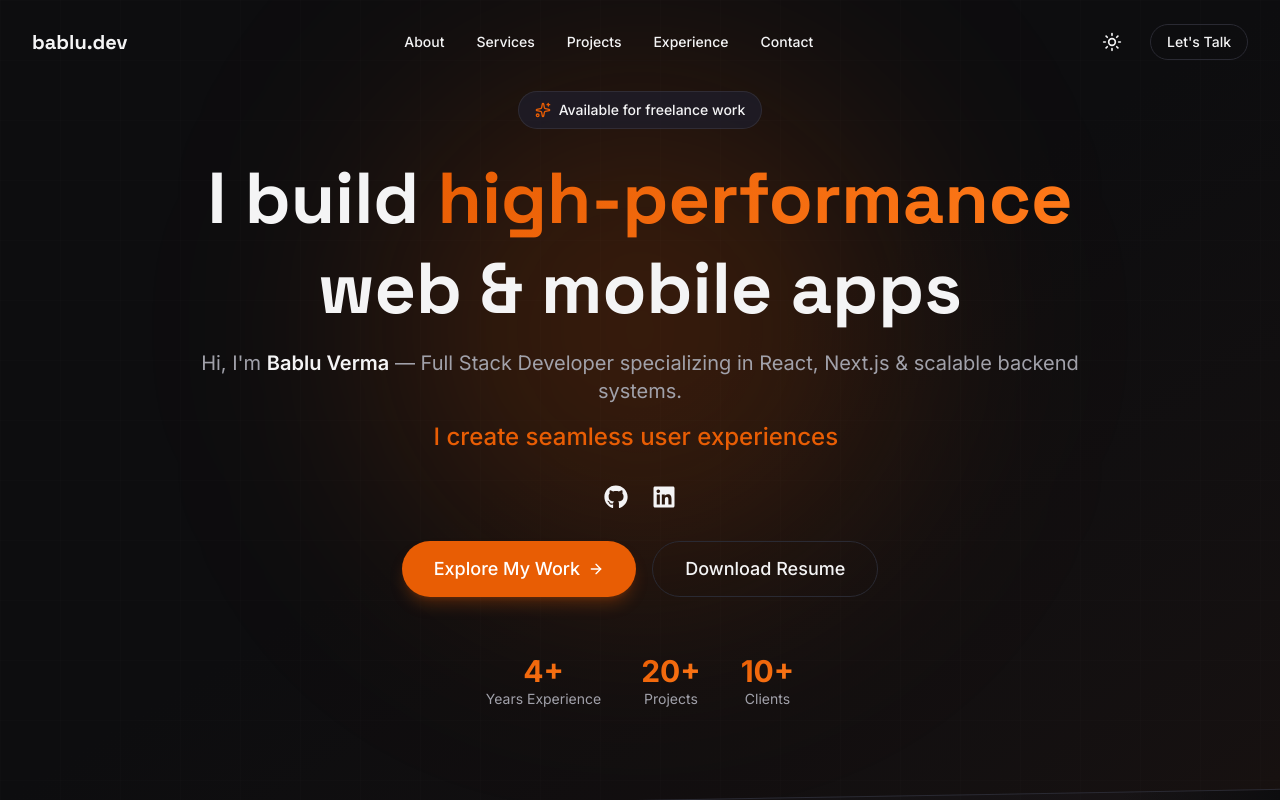
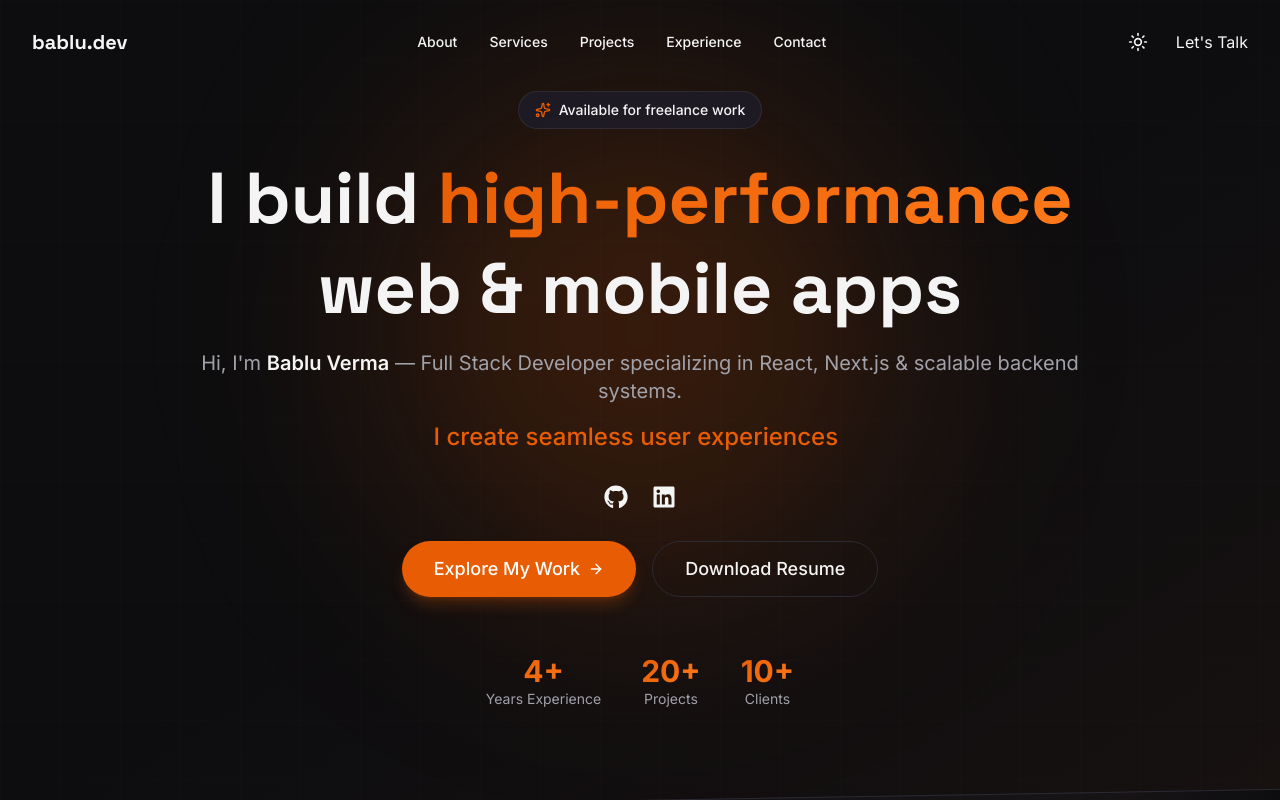
Before and after one commit to Bablu-Verma/nextjs-portfolio, a Next.js app: page / in a window 1280 px wide. Shown: the top 800 px of the page. Built offline with nearby package versions, Linux system fonts and the light colour scheme.

Commit message:
solve error

```diff
--- a/app/experience/page.tsx
+++ b/app/experience/page.tsx
@@ -10,7 +10,7 @@ import { BackButton } from '@/components/ui/BackButton';
 
 export default function ExperiencePage() {
     return (
-        <Section id="experience" className="relative">
+        <Section className="relative">
             <Container>
                 <BackButton />
                 <SectionHeader
--- a/app/page.tsx
+++ b/app/page.tsx
@@ -15,13 +15,14 @@ import { Testimonials } from '@/components/sections/Testimonials';
 import { FAQ } from '@/components/sections/FAQ';
 import { Contact } from '@/components/sections/Contact';
 import { CTA } from '@/components/sections/CTA';
+import HashScroller from '@/components/ui/HashScroller';
 
 export default function Home() {
 
 
   return (
     <div >
-
+      <HashScroller />
       <main>
         <Hero />
         <Marquee />
--- a/app/projects/page.tsx
+++ b/app/projects/page.tsx
@@ -16,7 +16,7 @@ export default function AllProjects() {
 
 
     return (
-        <Section id="projects" className="relative">
+        <Section className="relative">
             <Container>
                 <BackButton />
                 <SectionHeader
--- a/components/sections/Navbar.tsx
+++ b/components/Navbar.tsx
@@ -94,17 +94,12 @@ export function Navbar() {
                 </AnimatePresence>
               </Button>
 
-              <Button
-                variant="outline"
-                size="sm"
+              <Link
+                href='/#contact'
                 className="hidden md:flex"
-                onClick={() => {
-                  const contactSection = document.getElementById('contact');
-                  contactSection?.scrollIntoView({ behavior: 'smooth' });
-                }}
               >
                 Let&apos;s Talk
-              </Button>
+              </Link>
 
               <Button
                 variant="ghost"
--- a/components/Provider.tsx
+++ b/components/Provider.tsx
@@ -2,8 +2,8 @@
 
 import { Toaster } from "react-hot-toast";
 import { Cursor } from "./shared/Cursor";
-import { Navbar } from "./sections/Navbar";
-import { Footer } from "./sections/Footer";
+import { Navbar } from "./Navbar";
+import { Footer } from "./Footer";
 import { ScrollToTop } from "./shared/ScrollToTop";
 import { useEffect } from "react";
 import { useThemeStore } from "@/store";
--- /dev/null
+++ b/components/ui/HashScroller.tsx
@@ -0,0 +1,26 @@
+'use client';
+
+import { useEffect } from 'react';
+import { usePathname } from 'next/navigation';
+
+export default function HashScroller() {
+    const pathname = usePathname();
+
+    useEffect(() => {
+        const handleScroll = () => {
+            const hash = window.location.hash;
+
+            if (hash) {
+                const el = document.querySelector(hash);
+                if (el) {
+                    el.scrollIntoView({ behavior: 'smooth' });
+                }
+            }
+        };
+
+        // small delay ensures DOM is ready
+        setTimeout(handleScroll, 100);
+    }, [pathname]);
+
+    return null;
+}
```
Also changed, not shown: components/Footer.tsx (renamed from components/sections/Footer.tsx).
